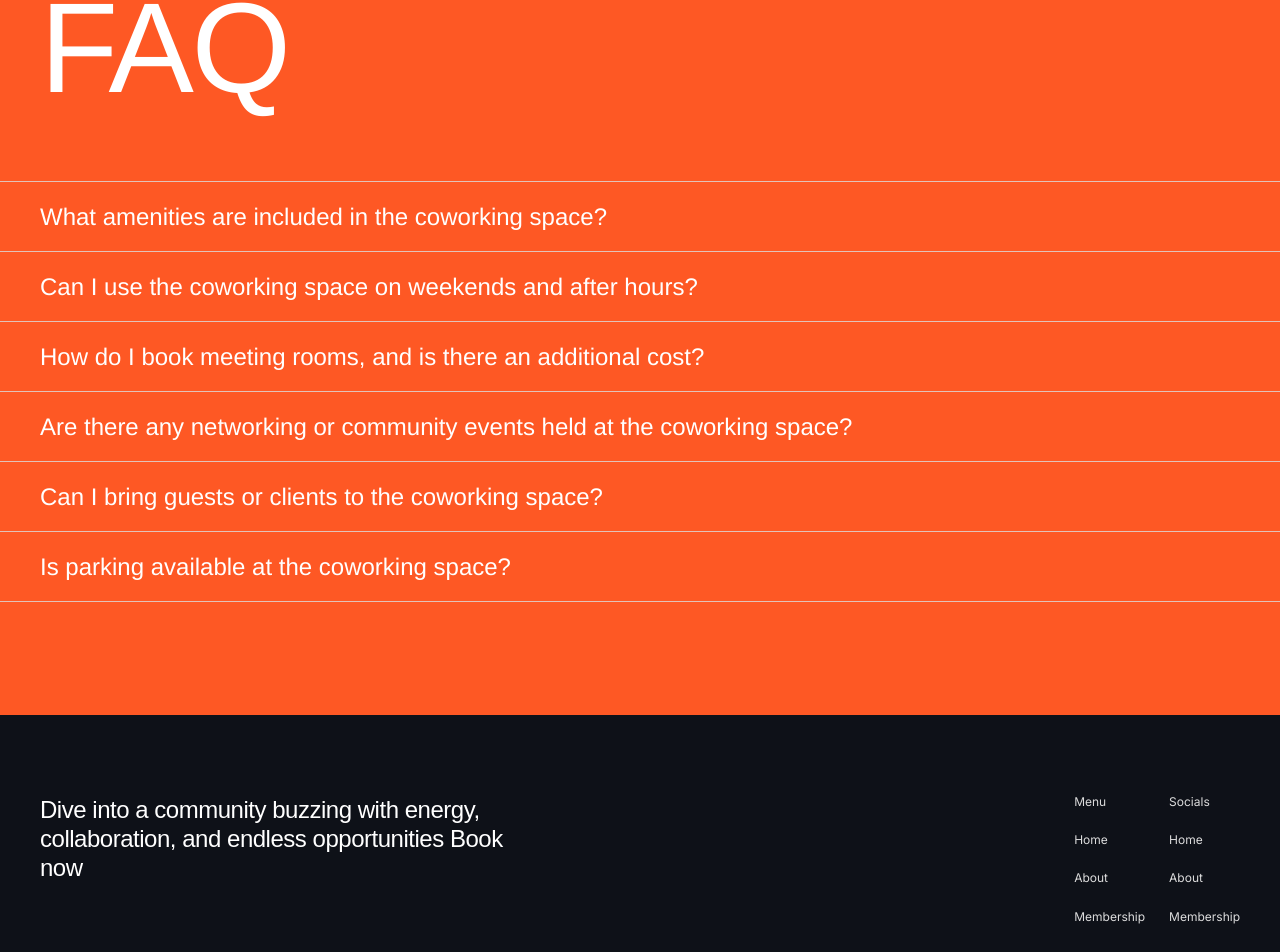
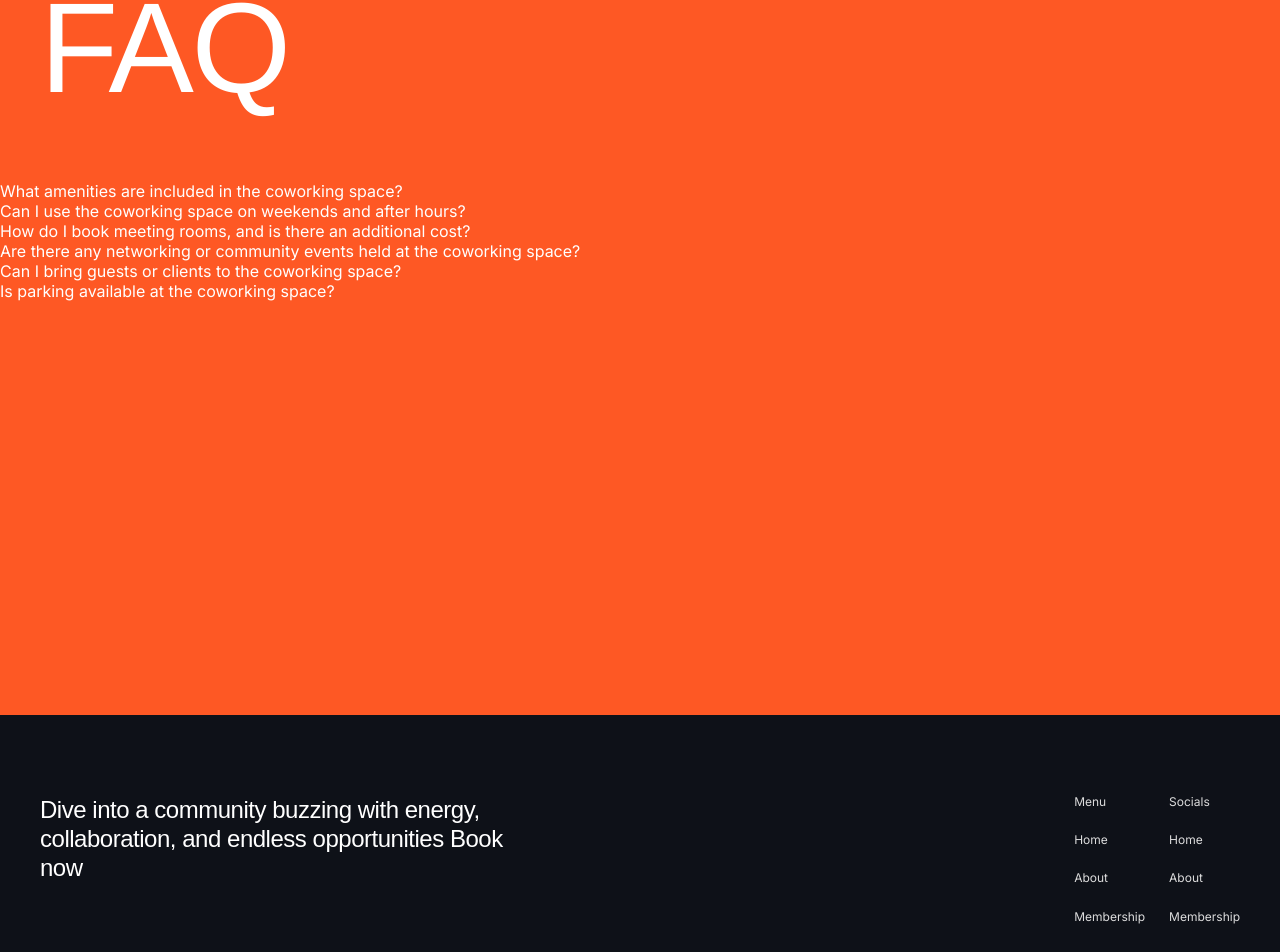
Before and after one commit to Ikwemogena/freelancer, a Next.js app: page / in a window 1280 px wide. Shown: the part 5580-6532 px from the top of the page. Built offline with nearby package versions, Linux system fonts and the light colour scheme.

Commit message:
Refactor FAQ item styling in globals.scss

```diff
--- a/app/globals.scss
+++ b/app/globals.scss
@@ -468,21 +468,27 @@ ul {
   }
 
   &__items {
-    p {
-      font-family: 'Helvetica Neue', sans-serif;
-      font-size: 24px;
-      font-weight: 300;
-      line-height: 29.02px;
-      text-align: left;
-      color: #FFFFFF;
+    .faq-title {
+      display: flex;
+      justify-content: space-between;
+      align-items: center;
       border-top: 1px solid #DCDCDCCC;
-      // border-bottom: 1px solid #DCDCDCCC;
       padding: 20px 40px;
+
+      p {
+        font-family: 'Helvetica Neue', sans-serif;
+        font-size: 24px;
+        font-weight: 300;
+        line-height: 29.02px;
+        text-align: left;
+        color: #FFFFFF;
+      }
 
       &:nth-of-type(6) {
         border-bottom: 1px solid #DCDCDCCC;
       }
     }
+
   }
 }
 
```
